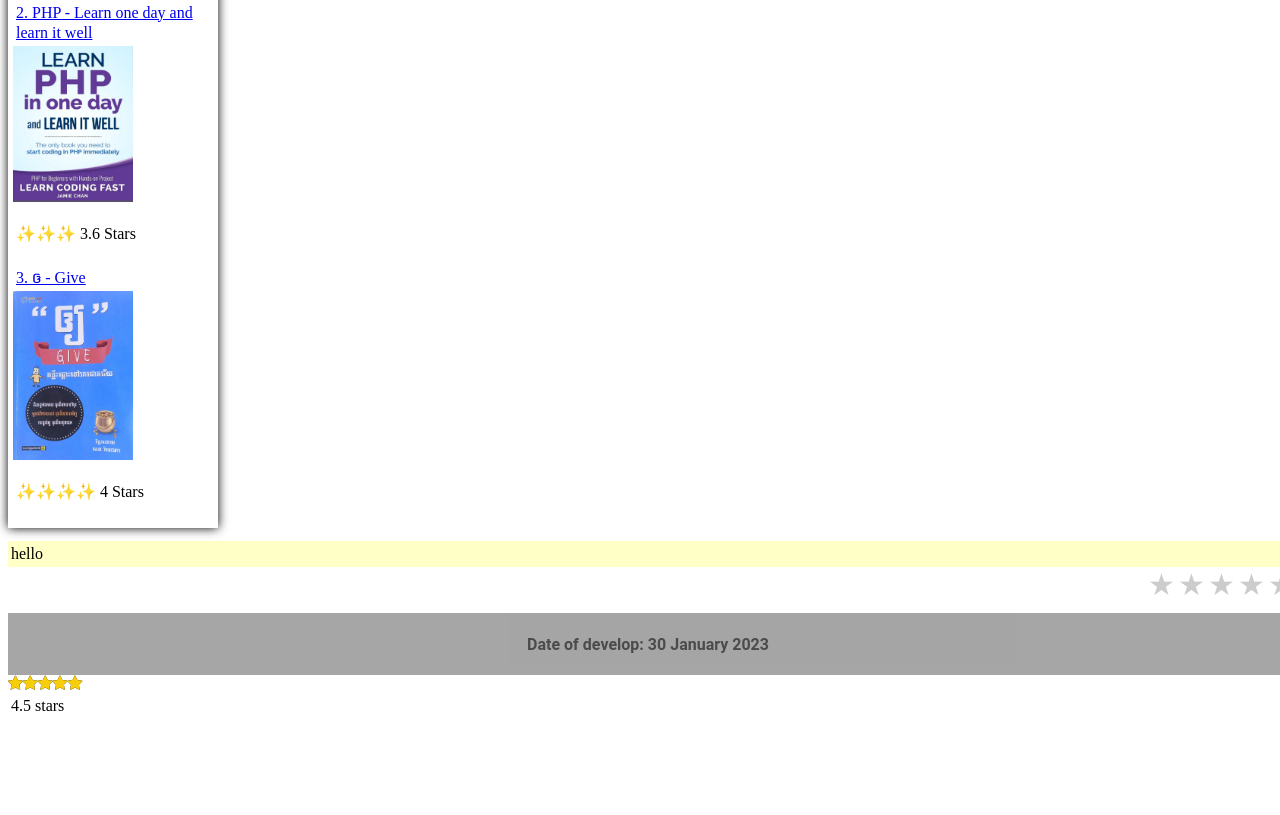
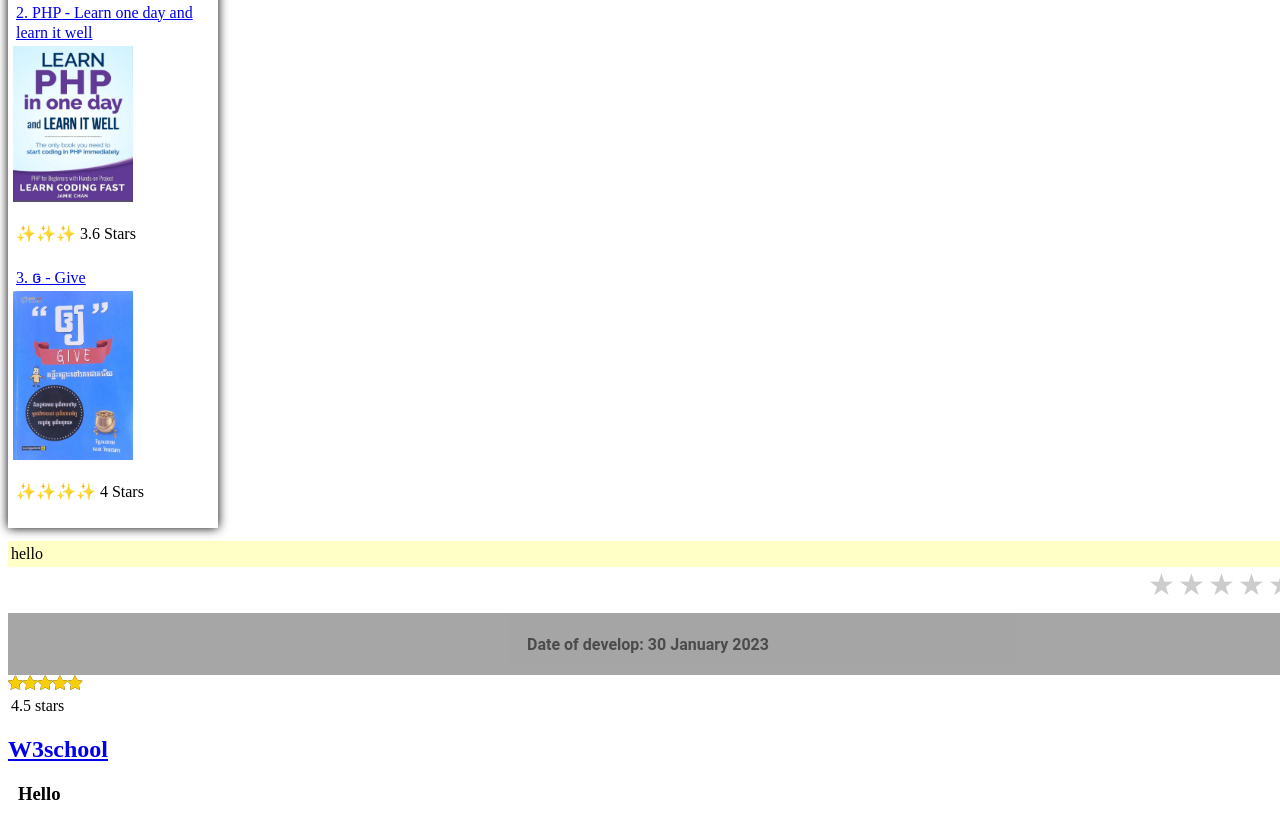
Before and after one commit to Hak-Lyhong/Daily, a plain HTML site: page index.html in a window 1280 px wide. Shown: the part 351-1166 px from the top of the page. Before the commit the page ends 1075 px from the top, so only its background shows below. Drawn offline with Linux system fonts and the light colour scheme.

Commit message:
Update index.html

```diff
--- a/index.html
+++ b/index.html
@@ -71,6 +71,7 @@ for(const rating in ratings) {
 }
 
   </script>
-
+  <h2><a href="www.w3school.com">W3school</a></h2>
+  <h3>Hello</h3>
 </body>
 </html>
```
